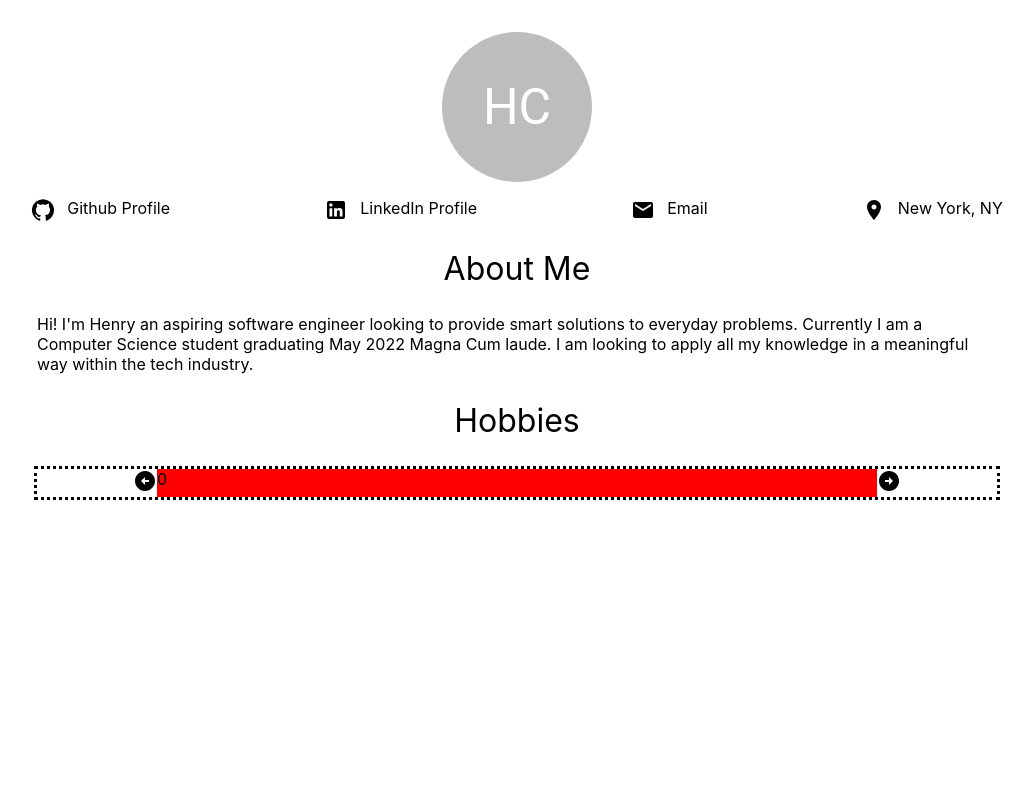
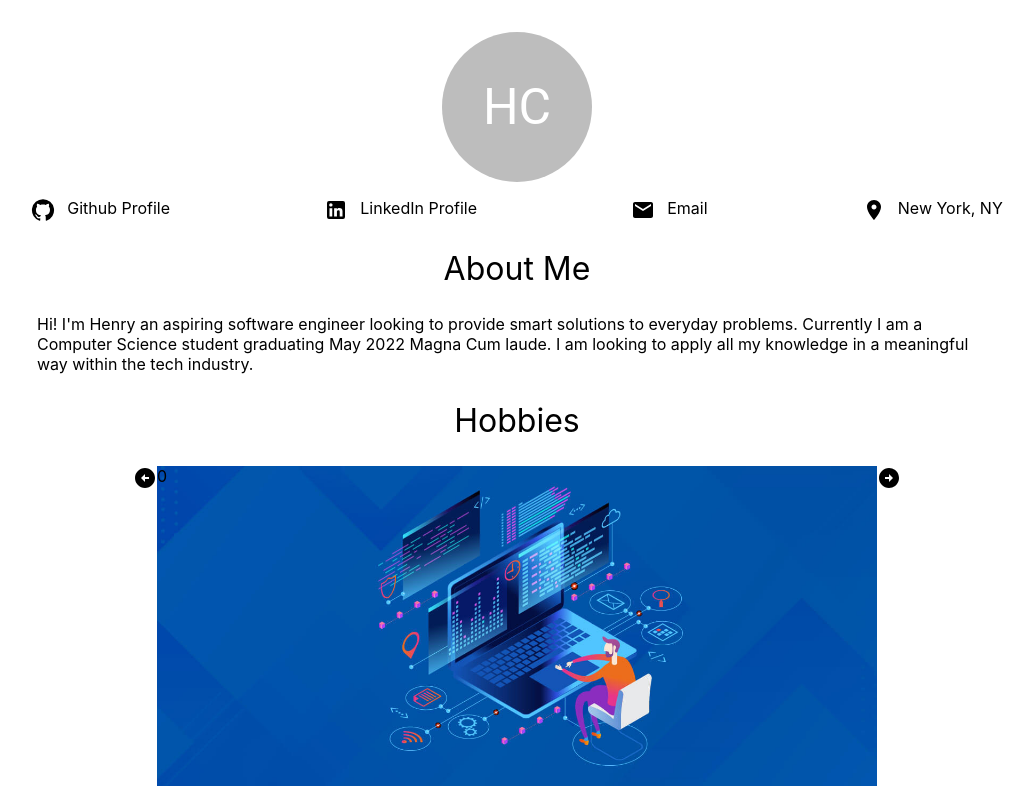
Before and after one commit to Henry-Cevallos/Henry-Cevallos.github.io, a React (Create React App) app: page / in a window 1280 px wide. Shown: the whole page, without its empty margins (123-1155 px from the left). Built offline with nearby package versions, Linux system fonts and the light colour scheme.

Commit message:
tried to get pics to display

```diff
--- a/src/components/Carousel.js
+++ b/src/components/Carousel.js
@@ -8,7 +8,7 @@ const Carousel = ({images_array}) => {
 
     const increaseIndex = () => {
 
-        if(image_index < images_array.length)
+        if(image_index < images_array.length - 1)
             Setimage_index(image_index+1);
     }
 
@@ -24,7 +24,7 @@ const Carousel = ({images_array}) => {
                 <ArrowCircleLeft />
             </div>
 
-            <div className='col pictures' >
+            <div className='col pictures'style={{backgroundImage: `url(${images_array[image_index]})`}} >
                 {image_index}
             </div>
 
--- a/src/styles/Carousel.css
+++ b/src/styles/Carousel.css
@@ -7,10 +7,11 @@
 .row {
     display: flex;
     justify-content: center;
-    border-style: dotted;
     width: 75%;
 }
 .pictures {
     width: 75%;
-    background-color: red;
+    background-size: cover;
+    height: 20rem;
+
 }
```
